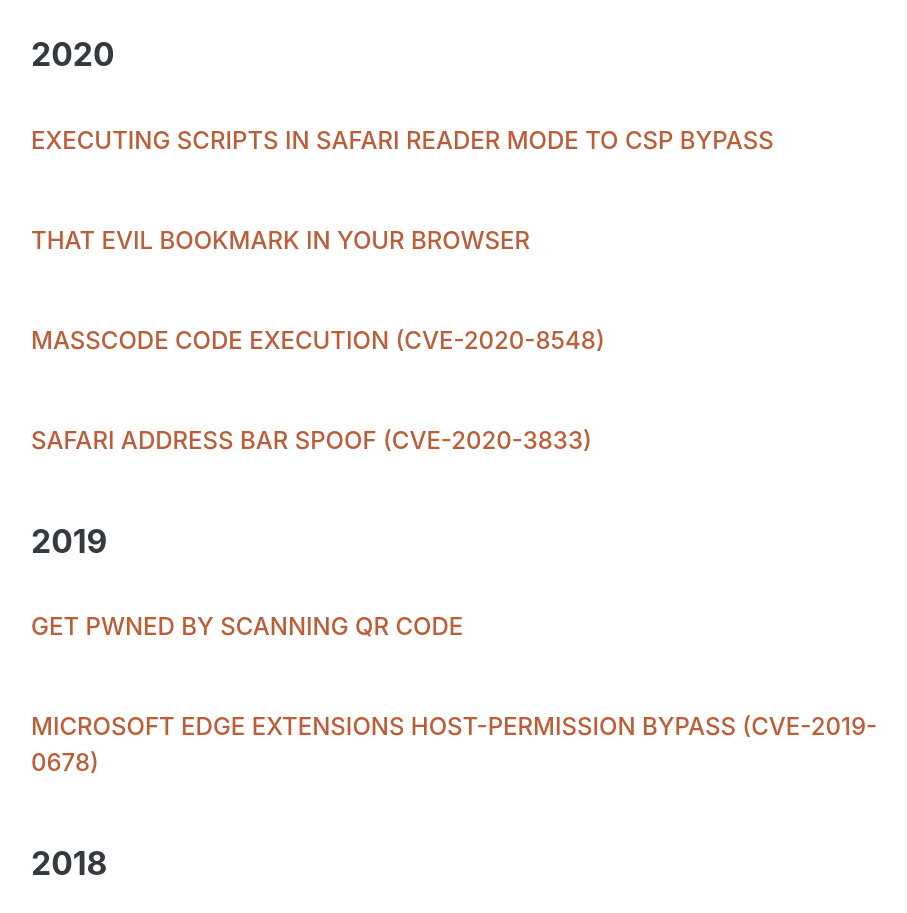
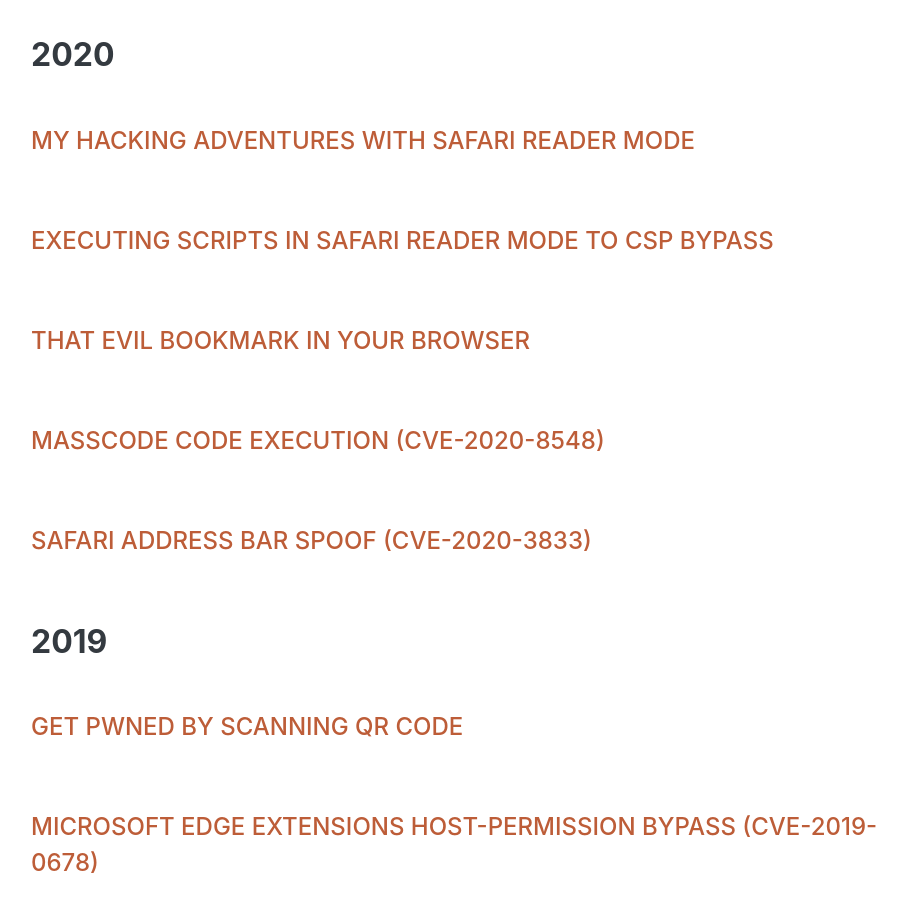
Before and after one commit to c0d3G33k/c0d3g33k.github.io, a plain HTML site: page index.html in a window 1280 px wide. Shown: the part 960-1873 px from the top of the page, without its empty margins (289-1196 px from the left). Drawn offline with nearby package versions, Linux system fonts and the light colour scheme; a web font is replaced by a local one.

Commit message:
Update index.html

```diff
--- a/index.html
+++ b/index.html
@@ -102,6 +102,14 @@
                 <div class="resume-section-content">
                     <h2 class="mb-5">Blog</h2>
                     <h3 class="mb-5">2020</h3>
+
+                    <div class="d-flex flex-column flex-md-row justify-content-between mb-5">
+                        <div class="flex-grow-1">
+                            <a href="https://payatu.com/blog/nikhil-mittal/my-hacking-adventures-with-safari-reader-mode">
+                                <div class="subheading mb-3">My Hacking Adventures With Safari Reader Mode</div>
+                            </a>
+                        </div>
+                    </div>
 
                     <div class="d-flex flex-column flex-md-row justify-content-between mb-5">
                         <div class="flex-grow-1">
```
